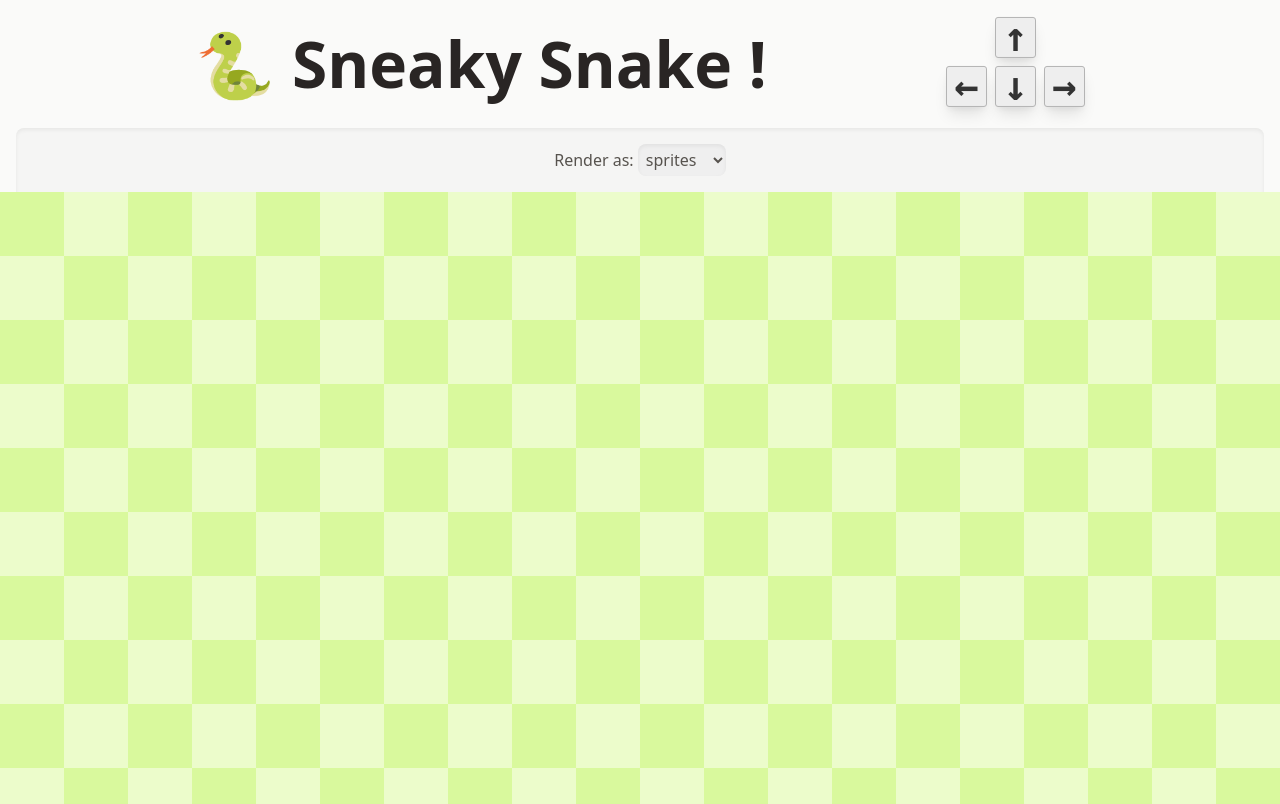
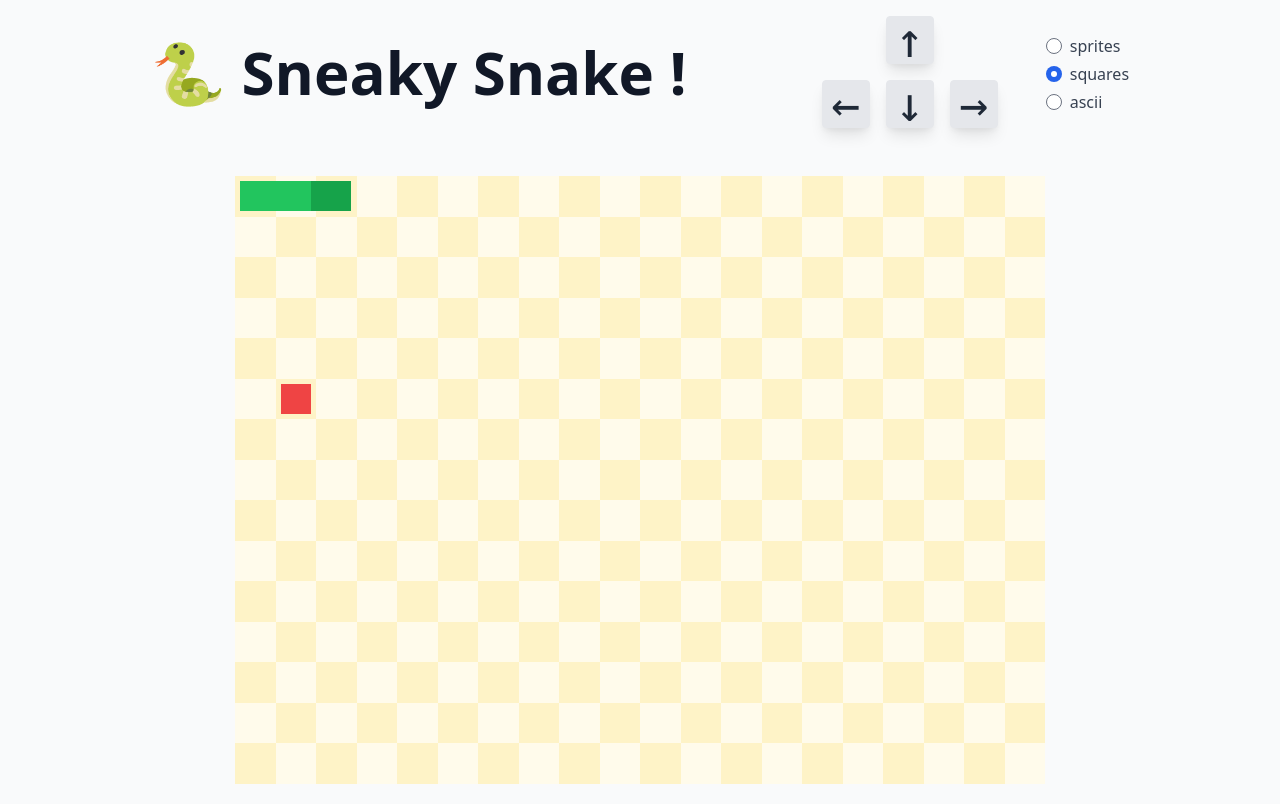
Before and after one commit to Lelectrolux/sneaky-snake, a website built with webpack: page index.html in a window 1280 px wide. Shown: the top 804 px of the page. Built offline with nearby package versions, Linux system fonts and the light colour scheme.

Commit message:
Use tailwind.css

```diff
--- a/index.html
+++ b/index.html
@@ -3,142 +3,79 @@
 <head>
   <meta charset="UTF-8">
   <title>🐍 Sneaky Snake !</title>
-  <link href="dist/preflight.css" rel="stylesheet">
+  <link href="dist/tailwind.css" rel="stylesheet">
   <link rel="preload" href="SpriteSheet.svg" as="image">
-  <style>
-    body {
-      display: flex;
-      flex-direction: column;
-      height: 100vh;
-      padding: 1rem;
-      color: #57534e;
-      background-color: #fafaf9;
-      grid-template-columns: 1fr;
-      grid-template-rows: auto 1fr;
-      gap: 1rem;
-    }
-
-    header {
-      display: flex;
-      align-items: center;
-      justify-content: space-evenly;
-    }
-
-    h1 {
-      font-size: 4em;
-      font-weight: bold;
-      color: #292524;
-    }
-
-    body > :not(header) {
-      display: flex;
-      align-items: center;
-      justify-content: center;
-      flex: 1;
-    }
-
-    div > div {
-      padding: 1rem;
-      background-color: #f5f5f4;
-      display: flex;
-      flex-direction: column;
-      gap: 1rem 0;
-      max-width: 100%;
-      max-height: 100%;
-      align-items: center;
-    }
-
-    div > div,
-    select {
-      box-shadow: inset 0 2px 4px 0 rgba(0, 0, 0, 0.06);
-      border-radius: .5rem;
-    }
-
-    select {
-      padding: .25rem;
-    }
-
-    pre {
-      line-height: 1;
-      letter-spacing: .45em;
-    }
-
-    nav {
-      font-size: 3em;
-      display: grid;
-      gap: .5rem;
-      grid-template:
-        ". up ."
-        "left down right";
-    }
-
-    kbd {
-      font-size: .85em;
-      font-weight: 700;
-      line-height: 1;
-      padding: 2px 4px;
-      white-space: nowrap;
-      color: #333;
-      border: 1px solid #b4b4b4;
-      border-radius: 3px;
-      background-color: #eee;
-      display: flex;
-      align-items: center;
-      justify-content: center;
-      width: 1em;
-      height: 1em;
-      cursor: pointer;
-      user-select: none;
-      transform: translateY(-.05em);
-      box-shadow: rgba(0, 0, 0, 0.1) 0 10px 15px -3px, rgba(0, 0, 0, 0.05) 0 4px 6px -2px;
-    }
-
-    kbd:active {
-      transform: translateY(0);
-      box-shadow: rgba(0, 0, 0, 0.1) 0 1px 3px 0, rgba(0, 0, 0, 0.06) 0 1px 2px 0;
-    }
-  </style>
   <script src="https://unpkg.com/alpinejs" defer></script>
   <script defer src="dist/index.js"></script>
 </head>
-<body>
-<header>
-  <h1>🐍 Sneaky Snake !</h1>
+<body class="flex flex-col h-screen text-gray-700 bg-gray-50 gap-4">
+<header class="flex items-center justify-evenly p-4">
+  <h1 class="text-6xl text-gray-900 font-bold">🐍 Sneaky Snake !</h1>
 
-  <nav>
-    <template x-data x-for="(arrow, dir) in {up: '↑', down: '↓', left: '←', right: '→'}">
-      <button :style="`grid-area:${dir}`" @click="game[dir]()"><kbd x-text="arrow"></kbd></button>
-    </template>
-  </nav>
+  <div class="flex items-center space-x-12">
+    <nav
+      class="grid gap-4 select-none text-5xl font-bold text-gray-800"
+      style='grid-template: ". up ." "left down right"'>
+      <template x-data x-for="(arrow, dir) in {up: '↑', down: '↓', left: '←', right: '→'}">
+        <button
+          class="
+          px-2 py-1 w-12 h-12 flex items-center justify-center border rounded bg-gray-200 cursor-pointer shadow-lg
+          transition duration-75 active:translate-y-1 active:shadow"
+          :style="`grid-area:${dir}`"
+          @click="game[dir]()">
+          <kbd x-text="arrow"></kbd>
+        </button>
+      </template>
+    </nav>
+
+    <div class="space-y-1">
+      <template x-data x-for="r in $store.renderers">
+        <label class="flex items-center">
+          <input class="form-radio" type="radio" x-model="$store.current" :value="r" @input="$el.blur()">
+          <span class="ml-2" x-text="r"></span>
+        </label>
+      </template>
+    </div>
+  </div>
 </header>
-<div>
-  <div x-data="{
-    value: 'sprites',
-    renderers: [],
-    renderer: {
-      ['x-show']() {
-        return this.value === this.$el.id
-      },
-      ['x-init']() {
-        this.renderers.push(this.$el.id)
-      }
-    }
-  }">
-    <label x-show="renderers.length !== 0" >
-      <span>Render as: </span>
-      <select x-model="value" @change="$el.blur()">
-        <template x-for="r in renderers">
-          <option :value="r" x-text="r"></option>
-        </template>
-      </select>
-    </label>
 
-    <canvas id="sprites" x-bind="renderer"></canvas>
+<div class="flex-grow overflow-hidden flex justify-center items-stretch p-4">
+  <div class="flex justify-center items-start max-w-full max-h-full" style="aspect-ratio: 20/15">
+    <canvas
+      id="sprites"
+      x-data="renderer"
+      x-show="shouldShow"
+    ></canvas>
 
-    <canvas id="squares" x-bind="renderer"></canvas>
+    <canvas
+      id="squares"
+      x-data="renderer"
+      x-show="shouldShow"
+      class="h-full w-full"
+    ></canvas>
 
-    <pre id="ascii" x-bind="renderer"></pre>
+    <pre
+      id="ascii"
+      x-data="renderer"
+      x-show="shouldShow"
+      class="leading-none tracking-[.45em] text-4xl"
+    ></pre>
   </div>
 </div>
+
+<script>
+  document.addEventListener('alpine:init', () => {
+    Alpine.store('renderers', [])
+    Alpine.store('current', 'squares')
+    Alpine.data('renderer', () => ({
+      init() {
+        this.$store.renderers.push(this.$el.id)
+      },
+      get shouldShow() {
+        return this.$store.current === this.$el.id
+      }
+    }))
+  })
+</script>
 </body>
 </html>
--- /dev/null
+++ b/tailwind.config.js
@@ -0,0 +1,20 @@
+module.exports = {
+  mode: 'jit',
+  purge: {
+    mode: 'all',
+    enabled: true,
+    content: ['index.html', 'src/**/*'],
+    safelist: [],
+    preserveHtmlElements: false,
+  },
+  darkMode: false, // or 'media' or 'class'
+  theme: {
+    extend: {},
+  },
+  variants: {
+    extend: {},
+  },
+  plugins: [
+    require('@tailwindcss/forms'),
+  ],
+}
```
Also changed, not shown: package.json (+6 -1 lines), dist/preflight.css (deleted), dist/tailwind.css (added), 1 other file.
